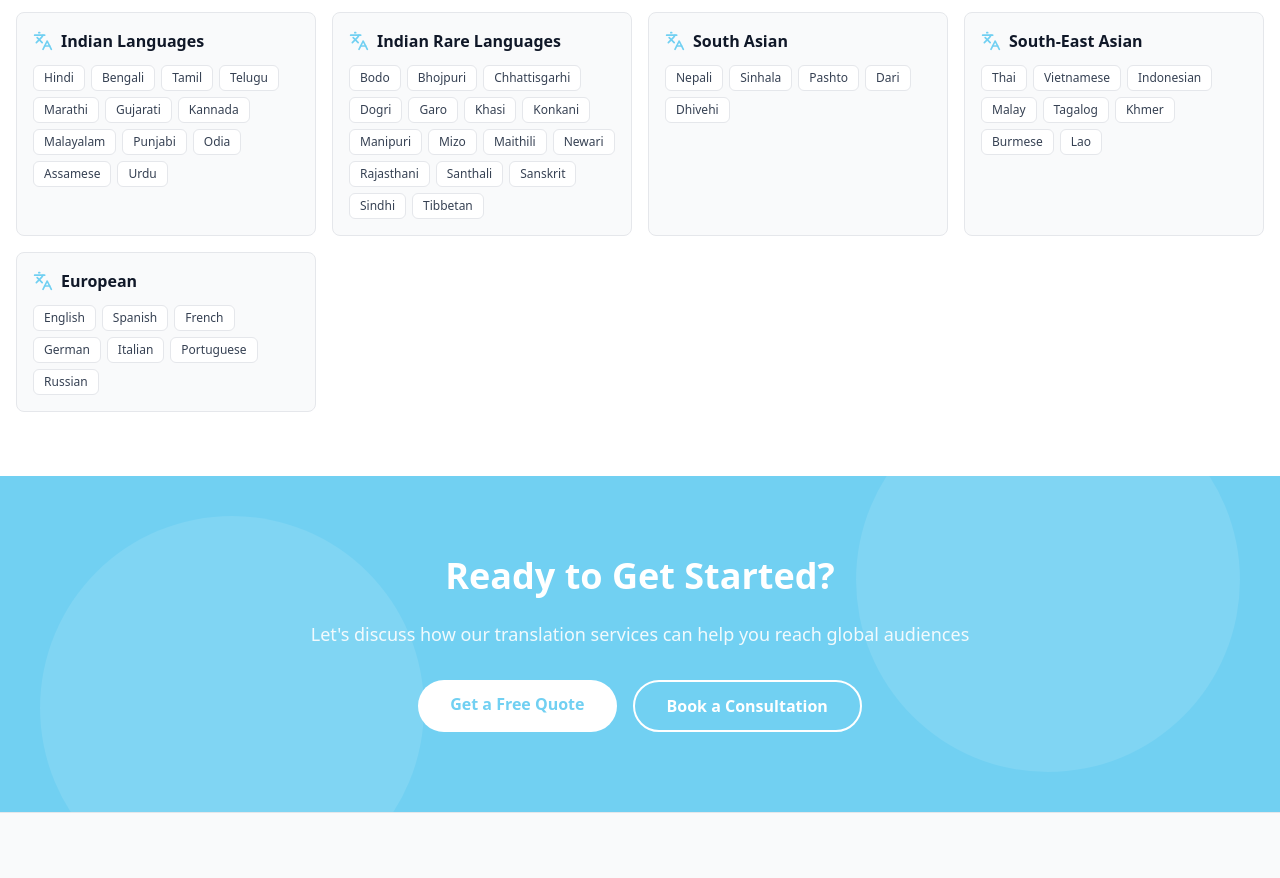
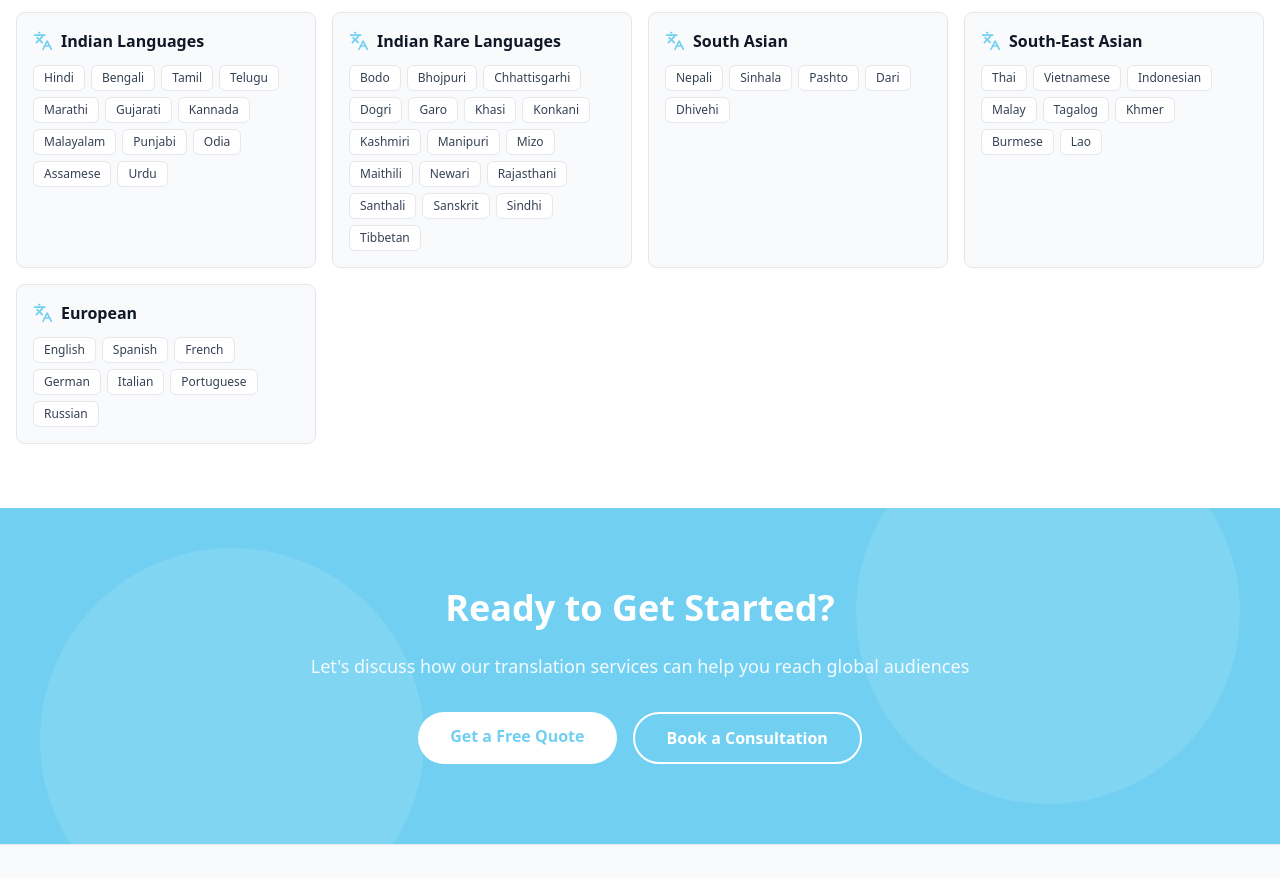
Before and after one commit to Abhi-Ray/transoplanet, a Next.js app: page /services in a window 1280 px wide. Shown: the part 2180-3058 px from the top of the page. Built offline with nearby package versions, Linux system fonts and the light colour scheme.

Commit message:
changes #3

```diff
--- a/components/Services.js
+++ b/components/Services.js
@@ -156,6 +156,7 @@ const ServicesPage = () => {
     "Garo",
     "Khasi",
     "Konkani",
+    "Kashmiri",
     "Manipuri",
     "Mizo",
     "Maithili",
```
